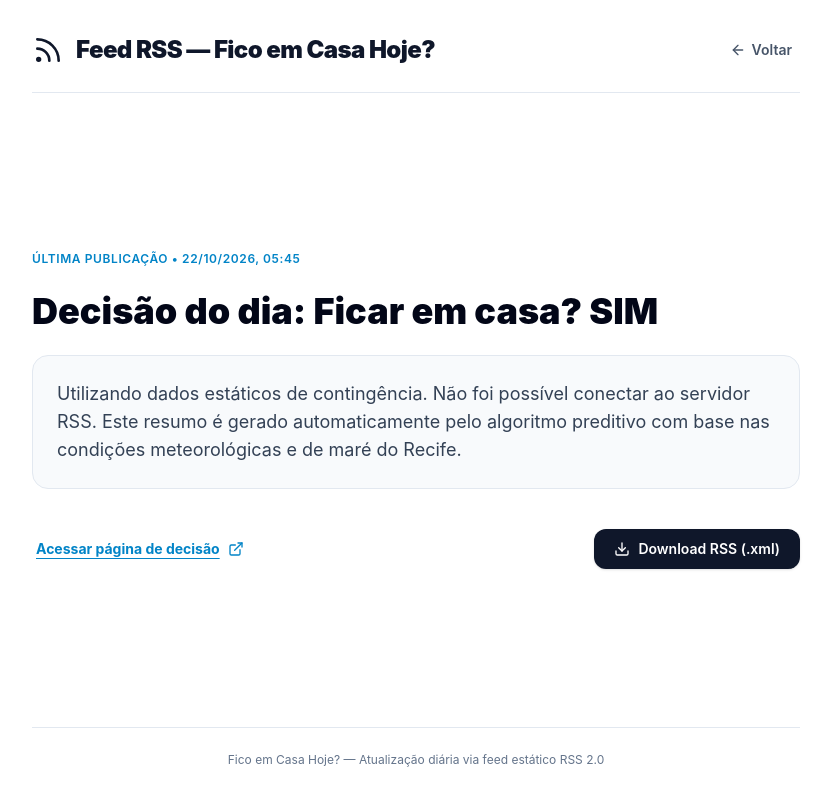
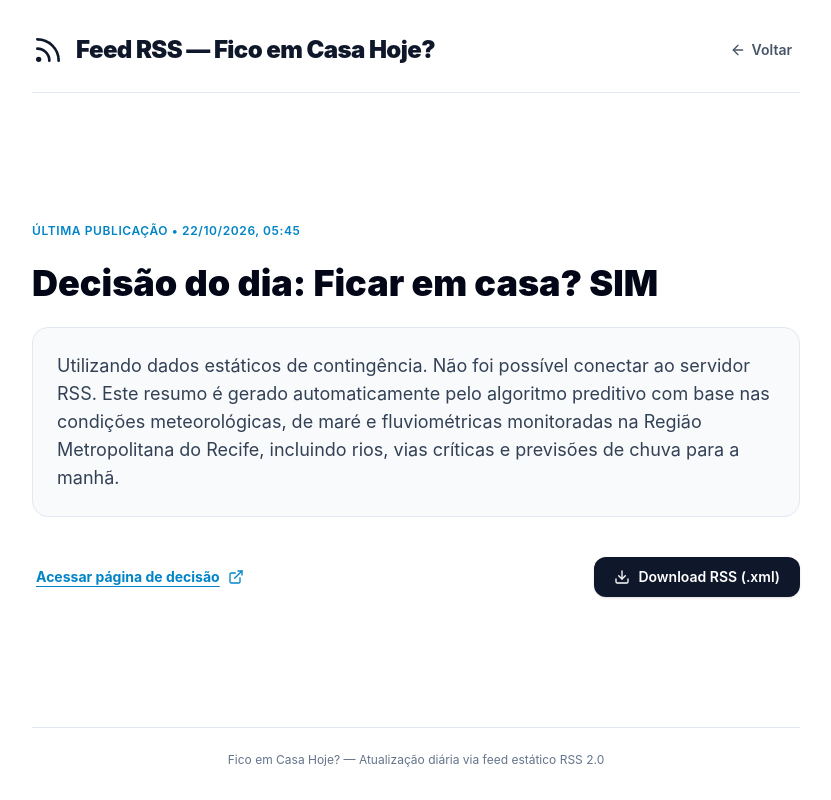
Before and after one commit to ahlp/flood-status-recife, a React (Vite) app in the folder frontend/: page /rss in a window 1280 px wide. Shown: the whole page, without its empty margins (224-1055 px from the left). Built offline with nearby package versions, Linux system fonts and the light colour scheme; no server answers.

Commit message:
Case 21: Enforce 200-400 char RSS snippet contract with shared helper and tests

```diff
--- a/frontend/src/pages/RSSView.tsx
+++ b/frontend/src/pages/RSSView.tsx
@@ -3,6 +3,7 @@ import { fetchLatestRss, downloadRssXml } from "../services/api.js";
 import { RSSFeedItem } from "../types/index.js";
 import { Rss, Download, ExternalLink, ArrowLeft, Loader2 } from "lucide-react";
 import { Link } from "react-router-dom";
+import { formatSnippet } from "../utils/rssSnippet.js";
 
 export const RSSView: React.FC = () => {
   const [item, setItem] = useState<RSSFeedItem | null>(null);
@@ -15,19 +16,6 @@ export const RSSView: React.FC = () => {
       setLoading(false);
     });
   }, []);
-
-  // Formata snippet para manter entre 200 e 400 caracteres sem cortar palavras
-  const formatSnippet = (desc: string): string => {
-    if (!desc) return "";
-    if (desc.length >= 200 && desc.length <= 400) return desc;
-    if (desc.length > 400) {
-      const cut = desc.substring(0, 395);
-      const lastSpace = cut.lastIndexOf(" ");
-      return (lastSpace > 200 ? cut.substring(0, lastSpace) : cut) + "...";
-    }
-    // Se for menor que 200, complementa contextualmente
-    return `${desc} Este resumo é gerado automaticamente pelo algoritmo preditivo com base nas condições meteorológicas e de maré do Recife.`;
-  };
 
   const truncatedTitle =
     item?.title && item.title.length > 100
--- /dev/null
+++ b/frontend/src/utils/rssSnippet.ts
@@ -0,0 +1,35 @@
+export const SNIPPET_MIN_LENGTH = 200;
+export const SNIPPET_MAX_LENGTH = 400;
+
+const SUPPLEMENT =
+  " Este resumo é gerado automaticamente pelo algoritmo preditivo com base nas condições meteorológicas, de maré e fluviométricas monitoradas na Região Metropolitana do Recife, incluindo rios, vias críticas e previsões de chuva para a manhã.";
+
+/**
+ * Normaliza o snippet da justificativa para o intervalo [200, 400] caracteres.
+ * - Textos curtos são complementados com contexto operacional.
+ * - Textos longos são truncados em limite de palavra (com reticências).
+ */
+export function formatSnippet(desc: string): string {
+  const base = (desc || "").trim();
+
+  if (base.length < SNIPPET_MIN_LENGTH) {
+    let result = base;
+    while (result.length < SNIPPET_MIN_LENGTH) {
+      result += SUPPLEMENT;
+    }
+    if (result.length > SNIPPET_MAX_LENGTH) {
+      result = result.slice(0, SNIPPET_MAX_LENGTH);
+    }
+    return result;
+  }
+
+  if (base.length <= SNIPPET_MAX_LENGTH) {
+    return base;
+  }
+
+  const cut = base.slice(0, SNIPPET_MAX_LENGTH - 3);
+  const lastSpace = cut.lastIndexOf(" ");
+  const truncated =
+    lastSpace >= SNIPPET_MIN_LENGTH ? cut.slice(0, lastSpace) : cut;
+  return `${truncated}...`;
+}
```
Also changed, not shown: 2 other files (tests, documents, lock files or other folders).
